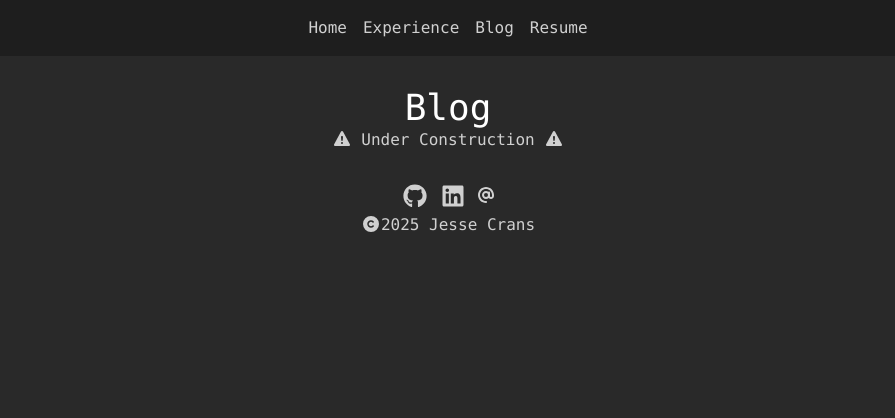
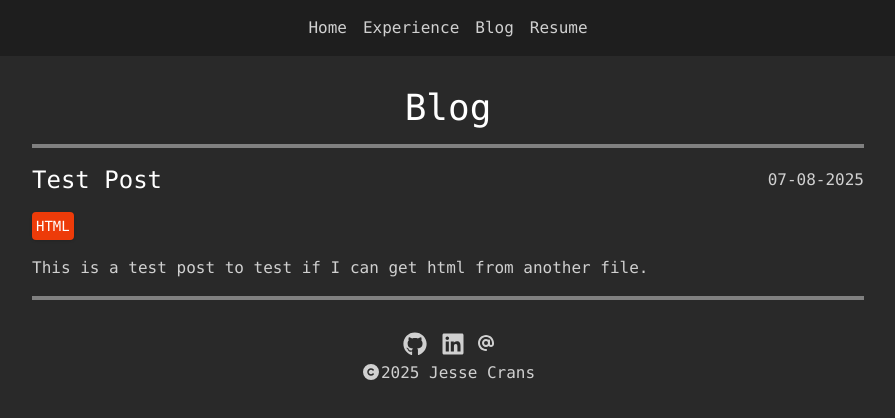
Before and after one commit to jessecrans/jessecrans.github.io, a React (Vite) app: page /blog in a window 1280 px wide. Shown: the top 418 px of the page, without its empty margins (192-1087 px from the left). Built offline with nearby package versions, Linux system fonts and the light colour scheme.

Commit message:
starting work on the blog

```diff
--- /dev/null
+++ b/public/posts/testpost.html
@@ -0,0 +1,3 @@
+<p>
+    This is a test post to test if I can get html from another file.
+</p>
--- /dev/null
+++ b/src/components/BlogPost.tsx
@@ -0,0 +1,58 @@
+import { useEffect, useState } from "react";
+import { getContrastTextColor, getTagColor } from "../util";
+
+const BlogPost = ({
+    title,
+    date,
+    tags,
+    htmlPath,
+}: {
+    title: string;
+    date: string;
+    tags?: string[];
+    htmlPath: string;
+}) => {
+    const [htmlContent, setHtmlContent] = useState<string>("");
+
+    useEffect(() => {
+        fetch(htmlPath)
+            .then((res) => res.text())
+            .then(setHtmlContent)
+            .catch(() => setHtmlContent("<p>Failed to load post.</p>"));
+    }, [htmlPath]);
+
+    return (
+        <article>
+            <hr className="my-4"/>
+            <header className="flex justify-between items-center">
+                <h3>{title}</h3>
+                <time>{new Date(date).toLocaleDateString("en-GB").replaceAll("/", "-")}</time>
+            </header>
+            {
+                tags &&
+                <div className="flex gap-4 text-sm my-4">
+                    {tags.map((tag) => {
+                        const tagColor = getTagColor(tag);
+                        const textColor = getContrastTextColor(tagColor);
+                        return (
+                            <div
+                                style={{ "backgroundColor": tagColor, "color": textColor }}
+                                className="p-1 rounded shadow bg-primary text-sm"
+                                key={tag}
+                            >
+                                {tag}
+                            </div>
+                        )
+                    })}
+                </div>
+            }
+            <div
+                dangerouslySetInnerHTML={{ __html: htmlContent }}
+                className=""
+            />
+            <hr className="mt-4"/>
+        </article>
+    )
+}
+
+export default BlogPost
--- a/src/components/ExperienceCard.tsx
+++ b/src/components/ExperienceCard.tsx
@@ -1,29 +1,8 @@
 import type { ReactNode } from "react";
-import techColors from "../data/techColors.json";
 import { FontAwesomeIcon } from "@fortawesome/react-fontawesome";
 import { faGithub, type IconDefinition } from "@fortawesome/free-brands-svg-icons";
 import { faDownload, faGlobe, faLink } from "@fortawesome/free-solid-svg-icons";
-
-const getContrastTextColor = (hex: string): "black" | "white" => {
-    const strippedHex = hex.replace('#', '')
-    const r = parseInt(strippedHex.slice(0, 2), 16)
-    const g = parseInt(strippedHex.slice(2, 4), 16)
-    const b = parseInt(strippedHex.slice(4, 6), 16)
-    const brightness = 0.2126 * r + 0.7251 * g + 0.0722 * b;
-    return brightness > 150 ? "black" : "white";
-}
-
-const techColorsTyped: Record<string, string> = techColors
-
-const getTagColor = (tech: string): string => {
-    tech = tech.toLowerCase().replace('.', '')
-
-    if (tech in techColors) {
-        return techColorsTyped[tech];
-    }
-
-    throw `No color for tech ${tech}`
-}
+import { getContrastTextColor, getTagColor } from "../util";
 
 const icons: Record<string, IconDefinition> = {
     "website": faGlobe,
--- /dev/null
+++ b/src/data/blogPosts.json
@@ -0,0 +1,10 @@
+[
+    {
+        "title": "Test Post",
+        "date": "2025-08-07",
+        "tags": [
+            "HTML"
+        ],
+        "htmlPath": "/posts/testpost.html"
+    }
+]
--- a/src/data/techColors.json
+++ b/src/data/techColors.json
@@ -5,5 +5,6 @@
     "tailwindcss": "06b6d4",
     "pandas": "#c60af0",
     "apis": "#ed3b09",
-    "react": "#00D8FF"
+    "react": "#00D8FF",
+    "html": "#ed3b09"
 }
--- a/src/index.css
+++ b/src/index.css
@@ -38,3 +38,9 @@ em {
     @apply font-bold;
     @apply not-italic;
 }
+
+hr {
+    @apply h-1;
+    @apply bg-text-muted;
+    @apply border-0;
+}
--- a/src/pages/Blog.tsx
+++ b/src/pages/Blog.tsx
@@ -1,13 +1,22 @@
-import { faWarning } from "@fortawesome/free-solid-svg-icons"
-import { FontAwesomeIcon } from "@fortawesome/react-fontawesome"
+import BlogPost from "../components/BlogPost";
+import blogPosts from "../data/blogPosts.json";
 
 const Blog = () => {
   return (
     <main className="p-8 max-w-4xl m-auto">
       <h2 className="text-center">Blog</h2>
-      <section>
-        <p className="text-center"><FontAwesomeIcon icon={faWarning} /> Under Construction <FontAwesomeIcon icon={faWarning}/></p>
-      </section>
+      <div>
+        {blogPosts.map((post) => (
+          <div key={post.title}>
+            <BlogPost
+              title={post.title}
+              date={post.date}
+              tags={post.tags}
+              htmlPath={post.htmlPath}
+            />
+          </div>
+        ))}
+      </div>
     </main>
   )
 }
--- a/src/pages/Home.tsx
+++ b/src/pages/Home.tsx
@@ -32,7 +32,7 @@ const Home = () => {
                 />
             </section>
             <div className="py-4 px-8 flex flex-col gap-4">
-                <hr className="h-1 bg-text-muted border-0" />
+                <hr/>
                 <section id="about" className="flex gap-8">
                     <div>
                         <h2 className="my-4">About Me</h2>
@@ -48,7 +48,7 @@ const Home = () => {
                         className="self-start w-80"
                     />
                 </section>
-                <hr className="h-1 bg-text-muted border-0" />
+                <hr/>
                 <section id="hobbies" className="flex flex-row-reverse gap-8">
                     <div>
                         <h2 className="my-4">Hobbies</h2>
@@ -62,7 +62,7 @@ const Home = () => {
                         className="self-start w-60"
                     />
                 </section>
-                <hr className="h-1 bg-text-muted border-0" />
+                <hr/>
             </div>
         </main>
     )
--- /dev/null
+++ b/src/util.ts
@@ -0,0 +1,22 @@
+import techColors from "./data/techColors.json";
+
+export const getContrastTextColor = (hex: string): "black" | "white" => {
+    const strippedHex = hex.replace('#', '')
+    const r = parseInt(strippedHex.slice(0, 2), 16)
+    const g = parseInt(strippedHex.slice(2, 4), 16)
+    const b = parseInt(strippedHex.slice(4, 6), 16)
+    const brightness = 0.2126 * r + 0.7251 * g + 0.0722 * b;
+    return brightness > 150 ? "black" : "white";
+}
+
+const techColorsTyped: Record<string, string> = techColors;
+
+export const getTagColor = (tech: string): string => {
+    tech = tech.toLowerCase().replace('.', '')
+
+    if (tech in techColors) {
+        return techColorsTyped[tech];
+    }
+
+    throw `No color for tech ${tech}`
+}
```
